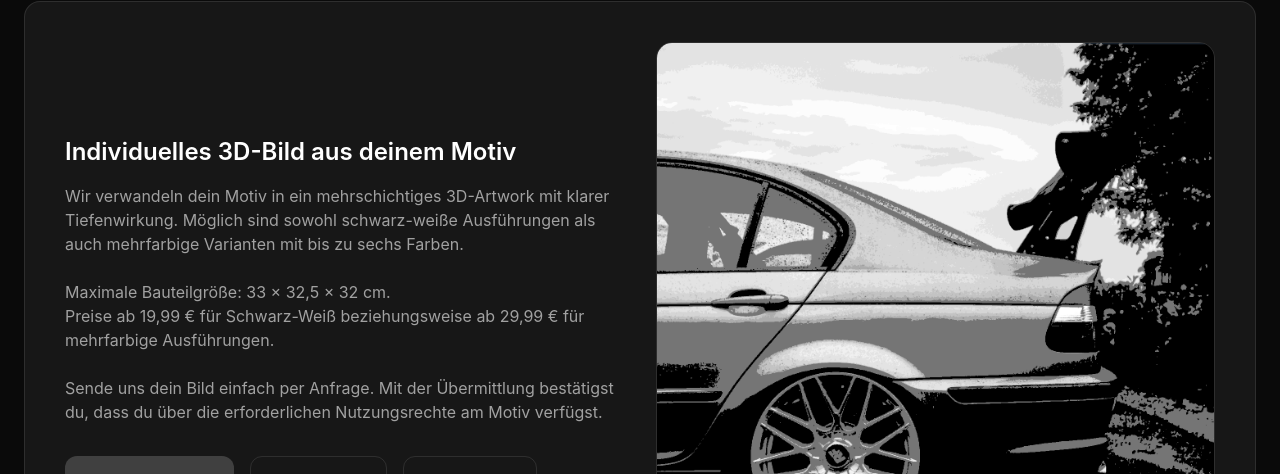
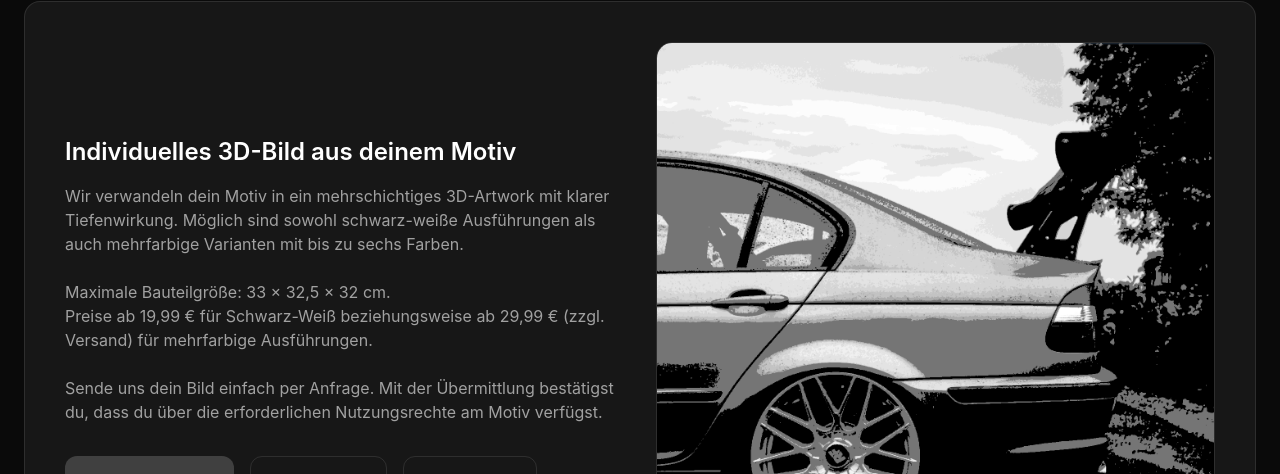
Before and after one commit to WernerG98/glueck-engineering, a React (Vite) app: page / in a window 1280 px wide. Shown: the part 1283-1757 px from the top of the page. Built offline with nearby package versions, Linux system fonts and the light colour scheme.

Commit message:
Update App.jsx

```diff
--- a/src/App.jsx
+++ b/src/App.jsx
@@ -274,7 +274,7 @@ export default function GlueckEngineeringWebsite() {
                 <br />
                 Maximale Bauteilgröße: 33 × 32,5 × 32 cm.
                 <br />
-                Preise ab 19,99 € für Schwarz-Weiß beziehungsweise ab 29,99 € für
+                Preise ab 19,99 € für Schwarz-Weiß beziehungsweise ab 29,99 € (zzgl. Versand) für
                 mehrfarbige Ausführungen.
                 <br />
                 <br />
@@ -328,7 +328,7 @@ export default function GlueckEngineeringWebsite() {
   Wir bieten individuelle 3D-Drucklösungen für funktionale Bauteile, Prototypen und Kleinserien.
   <br />
   <br />
-  Du hast bereits eine fertige Datei? Dann sende uns einfach dein Modell – wir übernehmen den Druck und liefern das Bauteil direkt zu dir.
+  Du hast bereits eine fertige Datei? Dann sende uns einfach dein Modell, wir übernehmen den Druck und liefern das Bauteil direkt zu dir.
   <br />
   <br />
   Alternativ unterstützen wir dich von der Idee bis zum fertigen Produkt: von der technischen Beratung über Konstruktion und Optimierung bis hin zur fertigen Bauteilproduktion.
```
